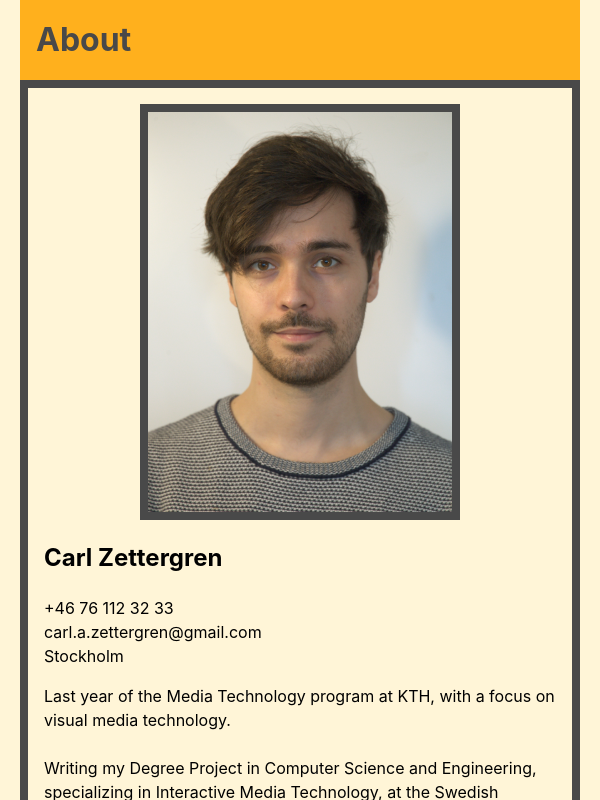
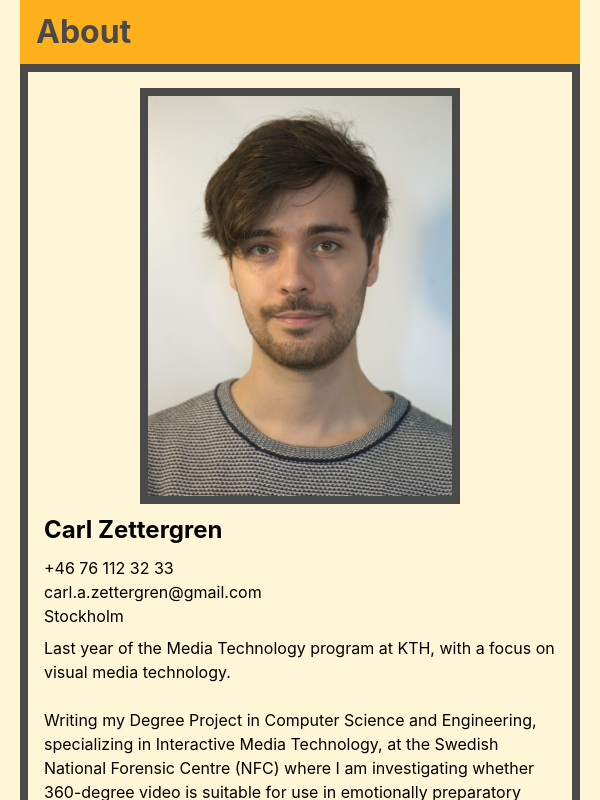
Before and after one commit to caczhub/caczhub.github.io, a React (Create React App) app: page / in a window 600 px wide. Built offline with nearby package versions, Linux system fonts and the light colour scheme.

Commit message:
Mobile fixes

```diff
--- a/src/App.css
+++ b/src/App.css
@@ -24,12 +24,10 @@
   -ms-flex-flow: row nowrap;
   flex-flow: row nowrap;
   background-color: var(--baseBgr);
-  position: -webkit-sticky;
-  position: sticky;
-  top: 0;
-  /* the following makes it look good on actual mobile, not desktop emulation */
-  padding-bottom: 4rem;
-
+  position: -webkit-static;
+  position: static;
+  padding-top: 3.5rem;
+  padding-bottom: 0.5rem;
 }
 .navContainer a {
   -webkit-box-flex: 1;
@@ -37,7 +35,7 @@
   flex: 1 1 0;
   color: var(--headerCol);
   background-color: var(--baseBgr);
-  padding: 1em;
+  padding: 0.5em;
   border: solid 0.5em var(--popBgr);
   text-decoration: none;
 }
@@ -81,8 +79,7 @@
   -webkit-box-flex: 1;
   -ms-flex: 1 1 0px;
   flex: 1 1 0;
-
-  margin: 0rem 1rem -1rem 1rem;
+  margin: 0rem 1rem 0rem 1rem;
 }
 .contentContainer h1 {
   background-color: var(--popBgr);
@@ -179,6 +176,15 @@
     position: -webkit-sticky;
     position: sticky;
     top: 0;
+    padding-top: 0.5rem;
+    padding-bottom: 0.5rem;
+  }
+
+  h2{
+    margin: 0.5rem 0;
+  }
+  p{
+    margin: 0.5rem 0;
   }
 
   .headShot {
--- a/src/index.css
+++ b/src/index.css
@@ -20,6 +20,11 @@ body {
   overflow: hidden;
   line-height: 1.5;
 }
+@media only screen and (min-width: 600px) {
+  body{
+    overflow-y: visible;
+  }
+}
 
 code {
   font-family: source-code-pro, Menlo, Monaco, Consolas, "Courier New",
@@ -35,4 +40,5 @@ code {
   -webkit-box-direction: normal;
   -ms-flex-flow: column nowrap;
   flex-flow: column nowrap;
+  justify-items: flex-start;
 }
```
